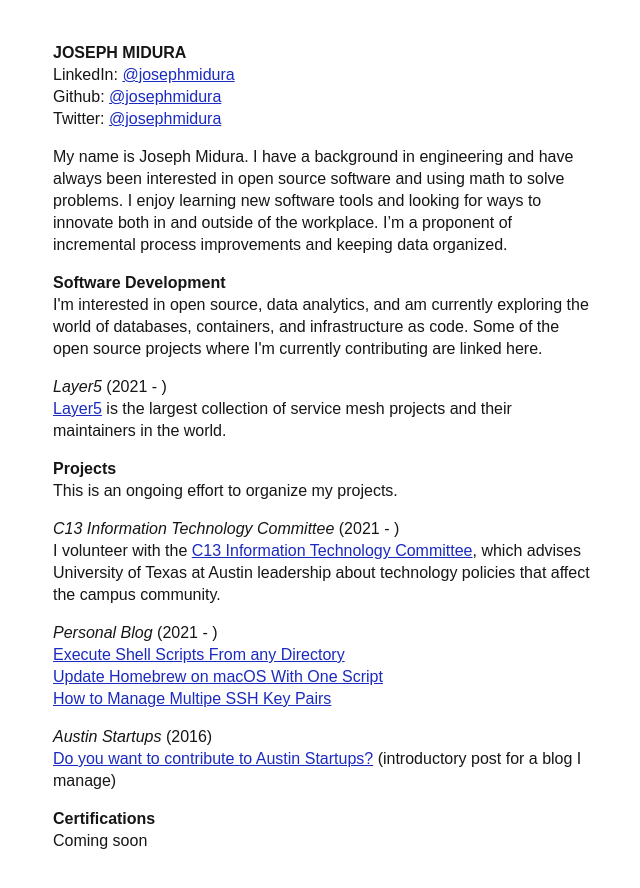
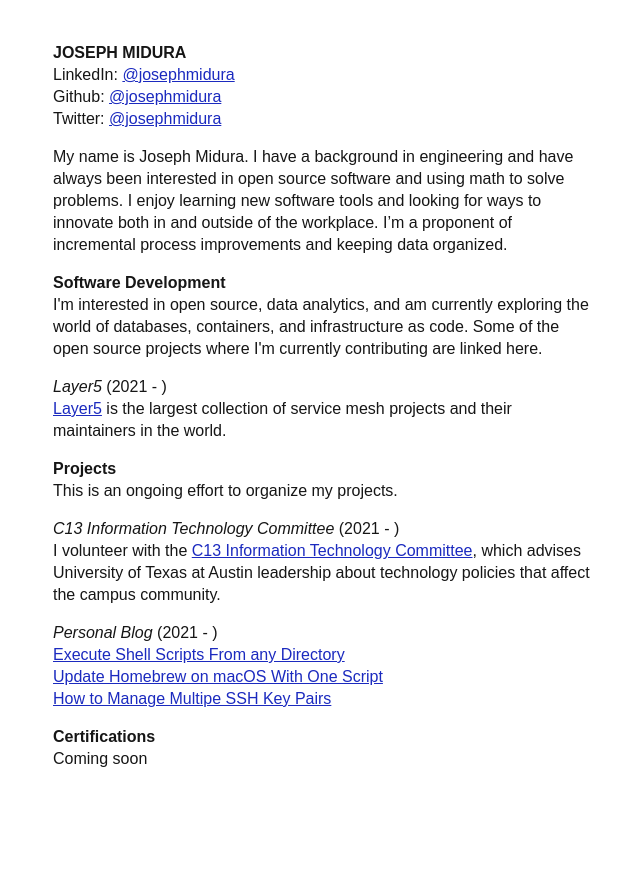
Before and after one commit to josephmidura/josephmidura.com, a plain HTML site: page index.html in a window 1280 px wide. Shown: the whole page, without its empty margins (317-957 px from the left). After the commit the page ends 812 px from the top, so only its background shows below. Drawn offline with Linux system fonts and the light colour scheme.

Commit message:
Remove Austin Startups bit
Signed-off-by: Joseph Midura <josephmidura632@gmail.com>

```diff
--- a/index.html
+++ b/index.html
@@ -95,17 +95,6 @@
         </li>
     </ul>
 
-    <h3>
-        <em>Austin Startups</em> (2016)
-    </h3>
-    <ul>
-        <li>
-            <a href='https://austinstartups.com/do-you-want-to-contribute-to-austinstartups-20726b3c4bf4'>Do
-            you want to contribute to Austin Startups?</a>
-            (introductory post for a blog I manage)
-        </li>
-    </ul>
-
     <h2>Certifications</h2>
         <p>
             Coming soon
```
